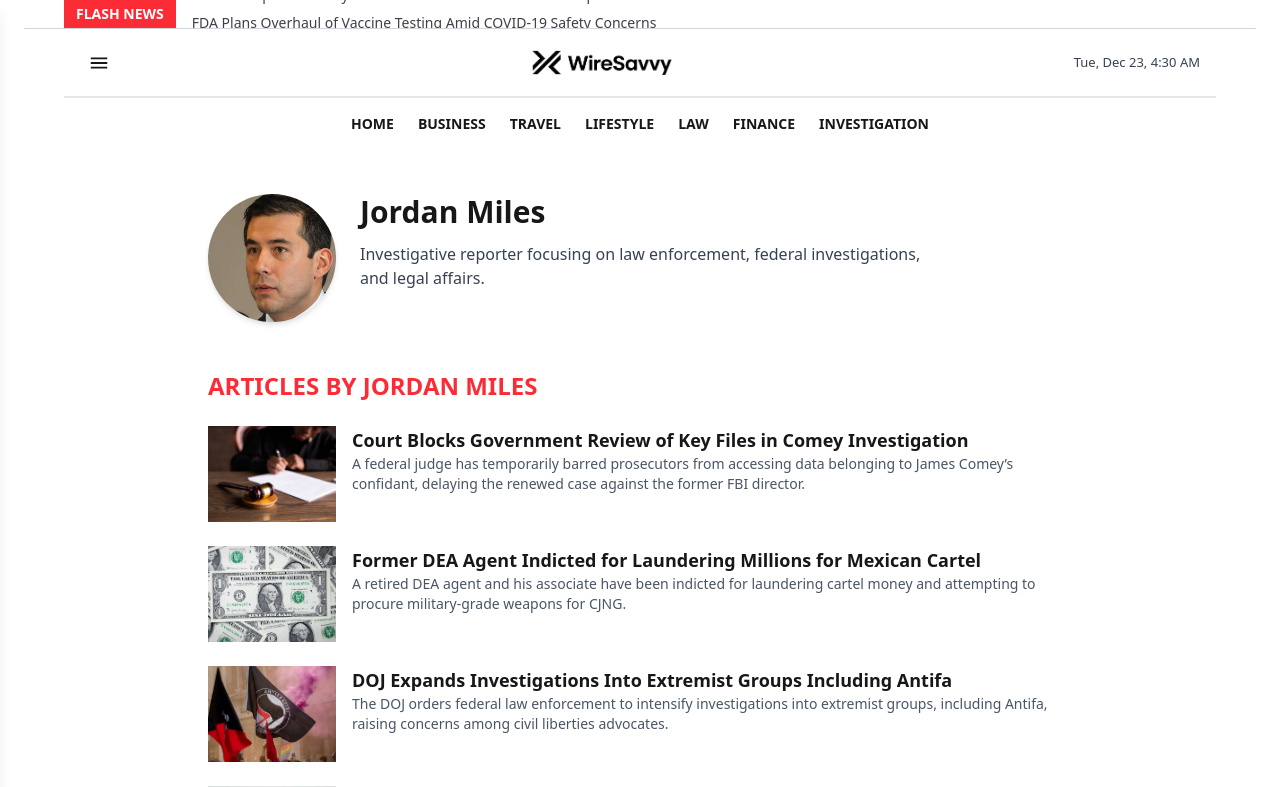
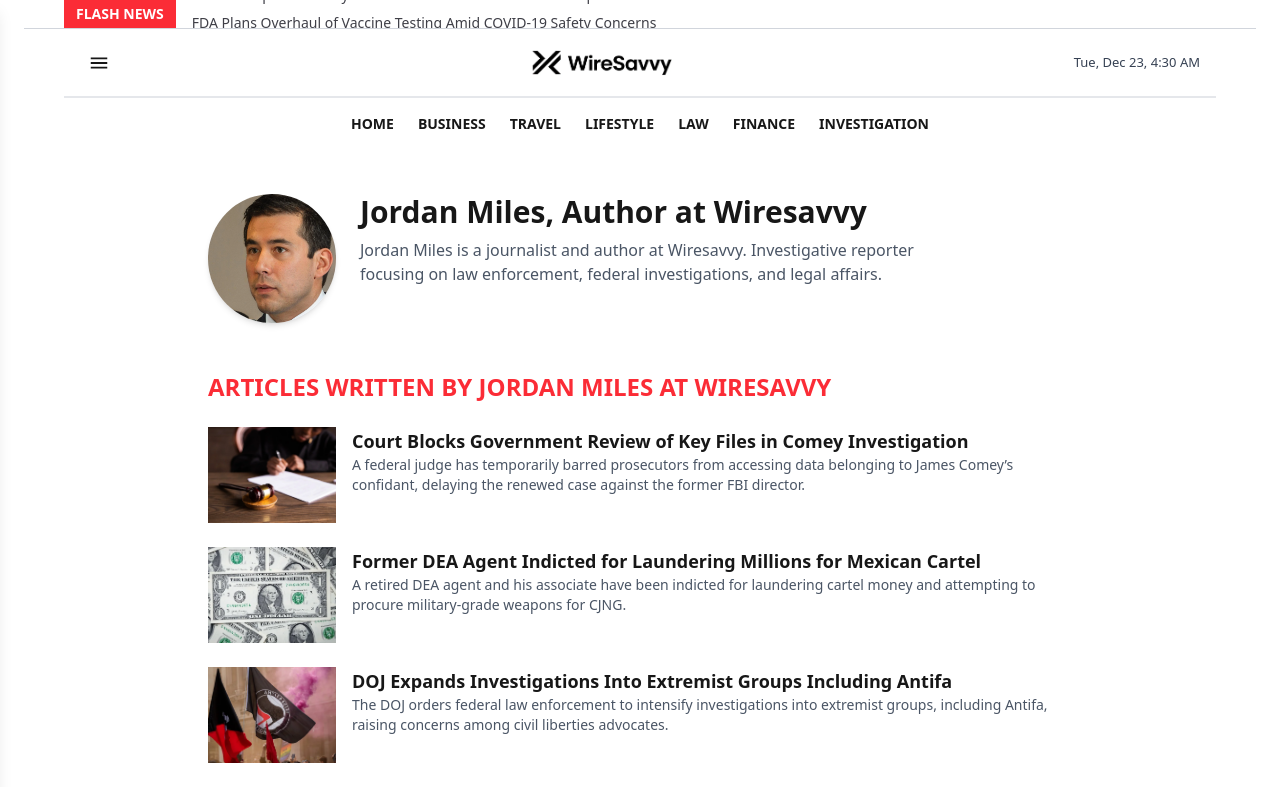
Before and after one commit to maisonatelier52-ux/wiresavvy, a Next.js app: page /author/jordan-miles in a window 1280 px wide. Shown: the top 787 px of the page. Built offline with nearby package versions, Linux system fonts and the light colour scheme.

Commit message:
[Fix] author

```diff
--- a/app/author/[slug]/page.jsx
+++ b/app/author/[slug]/page.jsx
@@ -1,6 +1,7 @@
 import ArticleLayout from "@/app/components/ArticleLayout";
 import details from "../../../data/details.json";
 import Link from "next/link";
+import Image from "next/image";
 
 const SITE_URL = "https://wiresavvy.com";
 
@@ -145,16 +146,21 @@ export default async function AuthorPage({ params }) {
 
         {/* AUTHOR HEADER */}
         <div className="flex gap-6 items-start">
-          <img
+          <Image
             src={author.photo || "/blank-profile-picture.webp"}
-            alt={author.name}
-            className="w-32 h-32 object-cover rounded-full shadow-md"
+            alt={`${author.name}, author at Wiresavvy`}
+            width={128}
+            height={128}
+            priority
+            className="rounded-full shadow-md object-cover"
           />
 
           <div>
-            <h1 className="text-3xl font-bold">{author.name}</h1>
-            <p className="text-gray-700 mt-3 max-w-xl">
-              {author.bio}
+            <h1 className="text-3xl font-bold">
+              {author.name}, Author at Wiresavvy
+            </h1>
+            <p className="mt-2 text-gray-600 max-w-xl">
+              {author.name} is a journalist and author at Wiresavvy. {author.bio}
             </p>
 
             {/* SOCIAL ICONS */}
@@ -231,7 +237,7 @@ export default async function AuthorPage({ params }) {
 
         {/* ARTICLES */}
         <h2 className="mt-12 text-2xl font-bold text-red-500 uppercase">
-          Articles by {author.name}
+          Articles written by {author.name} at Wiresavvy
         </h2>
 
         <div className="mt-6 space-y-6">
```
